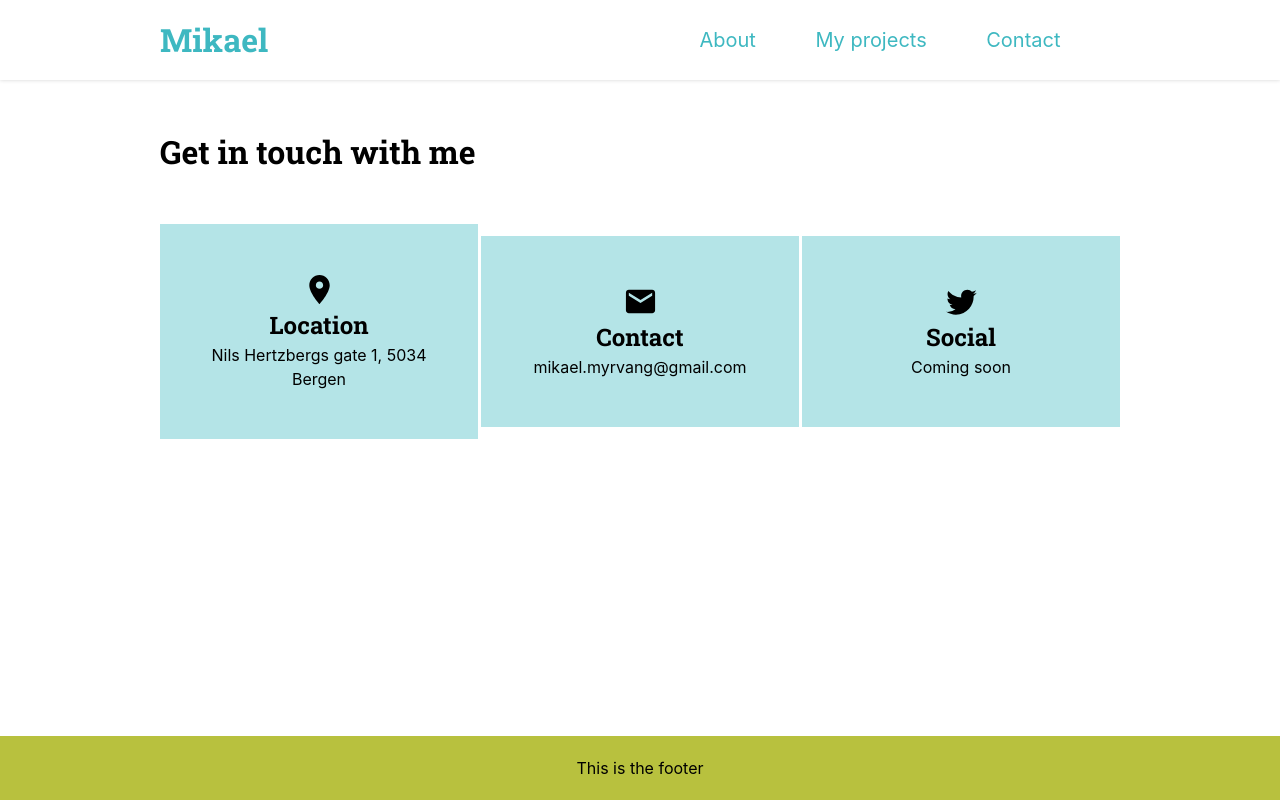
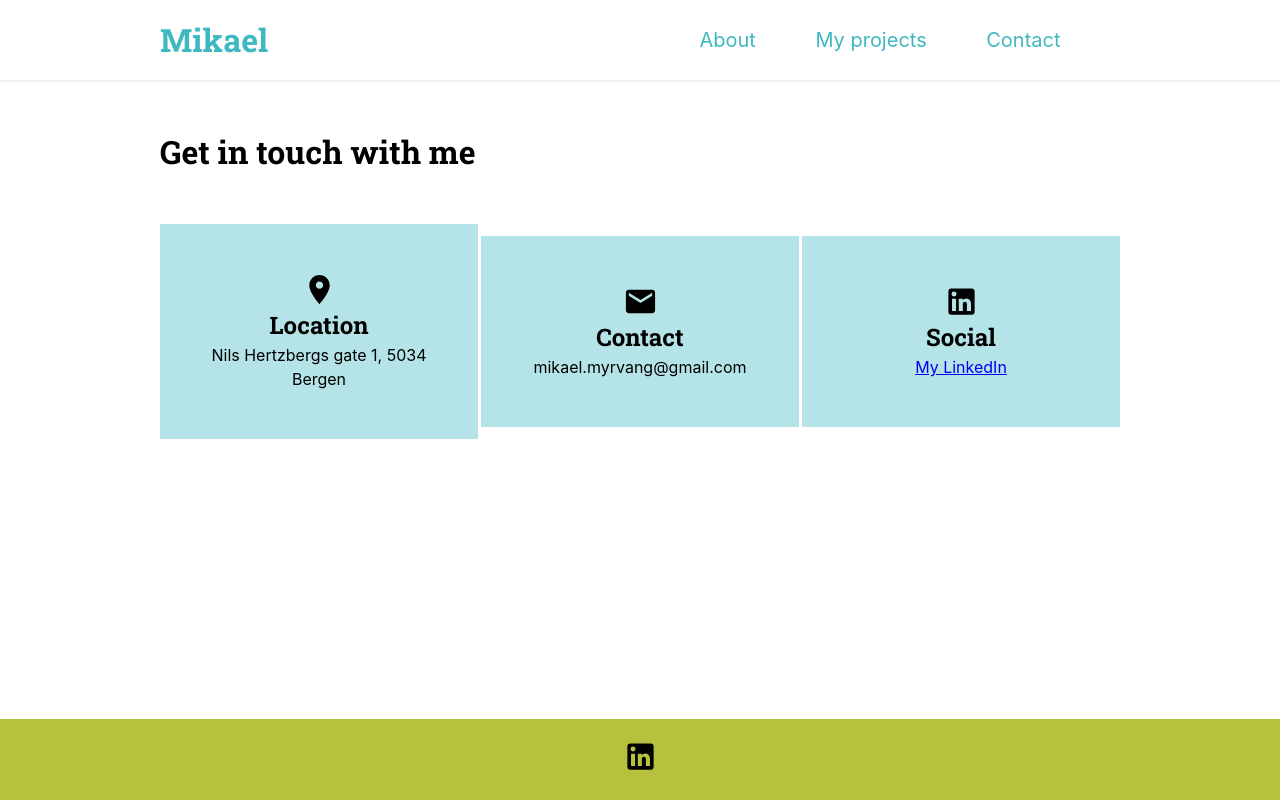
Before and after one commit to mikaelrev/portfolio-2, a React (Create React App) app: page /contact in a window 1280 px wide. Built offline with nearby package versions, Linux system fonts and the light colour scheme.

Commit message:
Removed image from about page, added linkedin icon and link to my profile, and added linkedin icon in footer

```diff
--- a/src/About.css
+++ b/src/About.css
@@ -9,10 +9,6 @@
   display: grid;
   grid-template-columns: repeat(2, 1fr);
   gap: 3rem;
-}
-
-.about__image {
-  width: 300px;
 }
 
 .about__bio {
--- a/src/About.js
+++ b/src/About.js
@@ -10,12 +10,6 @@ function About() {
       <Heading content="About me" />
       <div className="about__container">
         <div className="about__info">
-          <div className="about__image">
-            <img
-              src="https://akamai.vgc.no/v2/images/0c57cf70-2b00-4a04-96d9-f1c4740cd2e7?fit=crop&format=auto&h=1322&w=1900&s=3884d8b00603c5970ac790849bba4ecd81e0f3b9"
-              alt="Mikael Myrvang"
-            />
-          </div>
           <div className="about__bio">
             <h1>Mikael Myrvang</h1>
             <p>I'm a front-end developer student from Norway.</p>
--- a/src/Contact.js
+++ b/src/Contact.js
@@ -4,7 +4,7 @@ import Heading from "./Heading";
 import ContactInfo from "./ContactInfo";
 import LocationOnIcon from "@mui/icons-material/LocationOn";
 import EmailIcon from "@mui/icons-material/Email";
-import TwitterIcon from "@mui/icons-material/Twitter";
+import LinkedInIcon from "@mui/icons-material/LinkedIn";
 
 function Contact() {
   return (
@@ -21,7 +21,15 @@ function Contact() {
           Title="Contact"
           Content="mikael.myrvang@gmail.com"
         />
-        <ContactInfo Icon={TwitterIcon} Title="Social" Content="Coming soon" />
+        <ContactInfo
+          Icon={LinkedInIcon}
+          Title="Social"
+          Content={
+            <a href="https://www.linkedin.com/in/mikael-myrvang-953a3523b/">
+              My LinkedIn
+            </a>
+          }
+        />
       </div>
     </div>
   );
--- a/src/Footer.js
+++ b/src/Footer.js
@@ -1,8 +1,15 @@
 import React from "react";
 import "./Footer.css";
+import LinkedInIcon from "@mui/icons-material/LinkedIn";
 
 function Footer() {
-  return <div className="footer">This is the footer</div>;
+  return (
+    <div className="footer">
+      <a href="https://www.linkedin.com/in/mikael-myrvang-953a3523b/">
+        <LinkedInIcon fontSize="large" style={{ color: "black" }} />
+      </a>
+    </div>
+  );
 }
 
 export default Footer;
```
